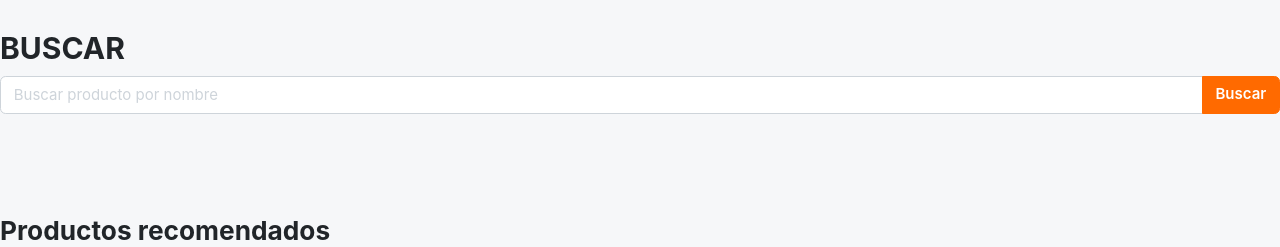
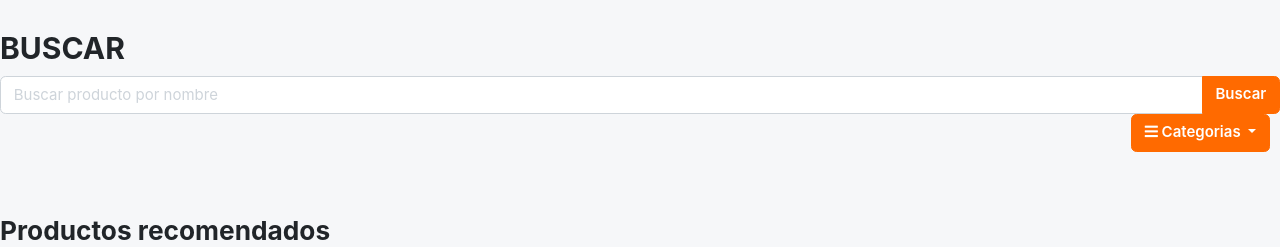
Before and after one commit to EdwardAJ6/-Distribuidora-Occidental-Python, a Django app: page /tienda/ in a window 1280 px wide. Shown: the part 518-765 px from the top of the page. Run offline with Django 4.2, Linux system fonts and the light colour scheme; data comes from the database, SQL or seed files in the repository; some libraries are stand-ins or nearby versions; some web fonts are replaced.

Commit message:
Arrreglos pequeños Front

```diff
--- a/orden/mails.py
+++ b/orden/mails.py
@@ -9,7 +9,7 @@ class Mail:
     @staticmethod
     def obtener_url_compras(url):
         if settings.DEBUG:
-            return 'http://127.0.0.1:8000{}'.format(
+            return 'https://disoccidentalpy.azurewebsites.net{}'.format(
                 reverse(url)
             )
 
--- a/templates/direcciones/update.html
+++ b/templates/direcciones/update.html
@@ -1,4 +1,4 @@
-{% extends 'index.html' %}
+{% extends 'base.html' %}
 
 {% load static %}
 
@@ -13,4 +13,5 @@
         {% include 'direcciones/snippets/form.html'  with message='Actualizar' %}
     </div>
 </div>
+<br><br><br><br><br><br><br><br><br><br><br><br><br><br>
 {% endblock %}
--- a/templates/tienda/tienda.html
+++ b/templates/tienda/tienda.html
@@ -45,6 +45,16 @@
       </div>
     </div>
   </form>
+  <div class="col-lg col-sm col-md col-6 flex-grow-0">
+    <div class="category-wrap dropdown d-inline-block float-right">
+      <button type="button" class="btn btn-primary dropdown-toggle" data-toggle="dropdown">
+        <i class="fa fa-bars"></i> Categorias
+      </button>
+      <div class="dropdown-menu">
+        <a class="dropdown-item" href="#">Lacteos</a>
+      </div>
+    </div>
+  </div>
 <BR>
 <BR></BR></BR>
   <header class="section-heading mb-4">
```
Also changed, not shown: templates/carrito/agregar.html (+7 -7 lines), templates/tienda/carro.html (+8 -1 lines).
